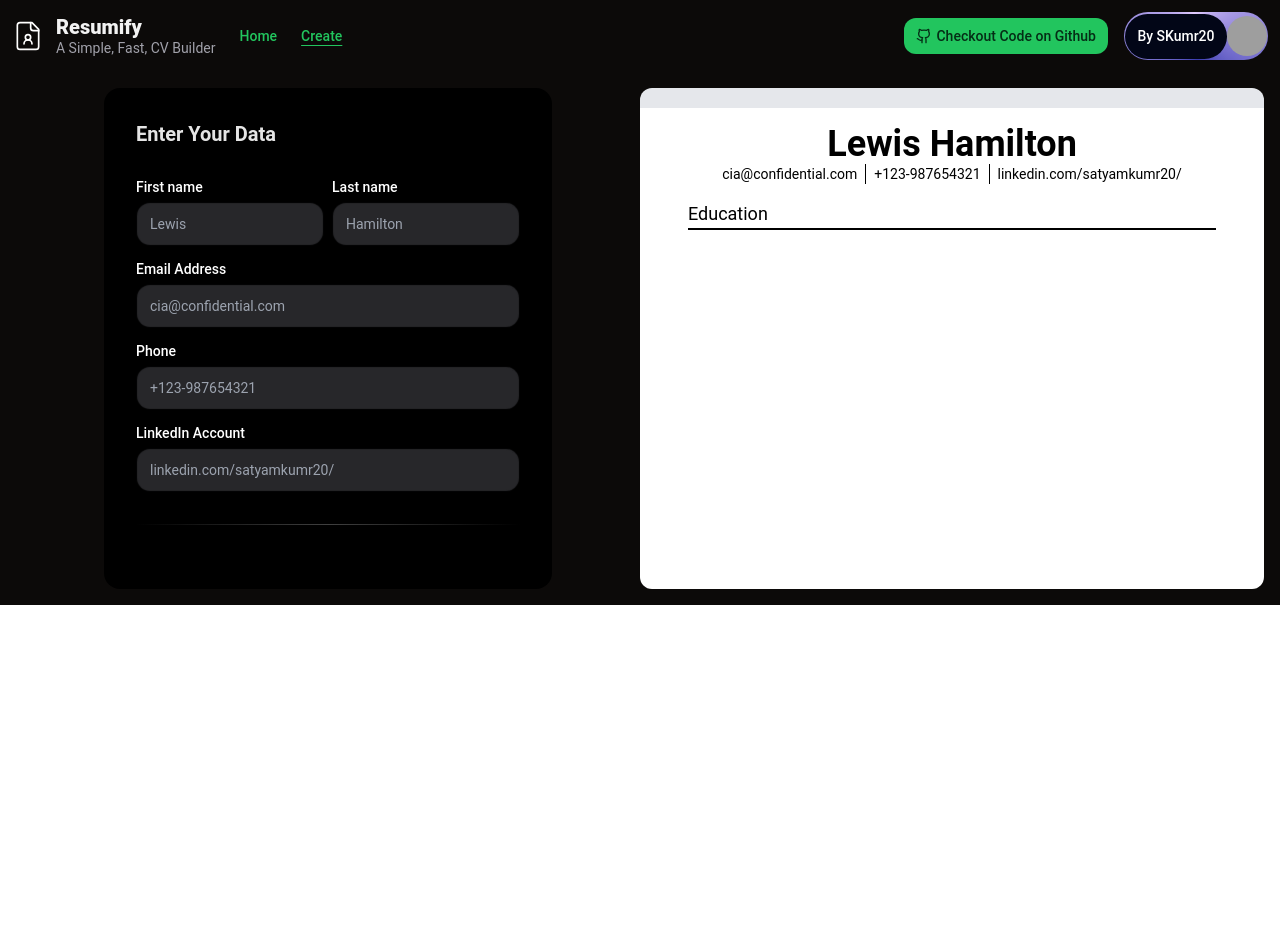
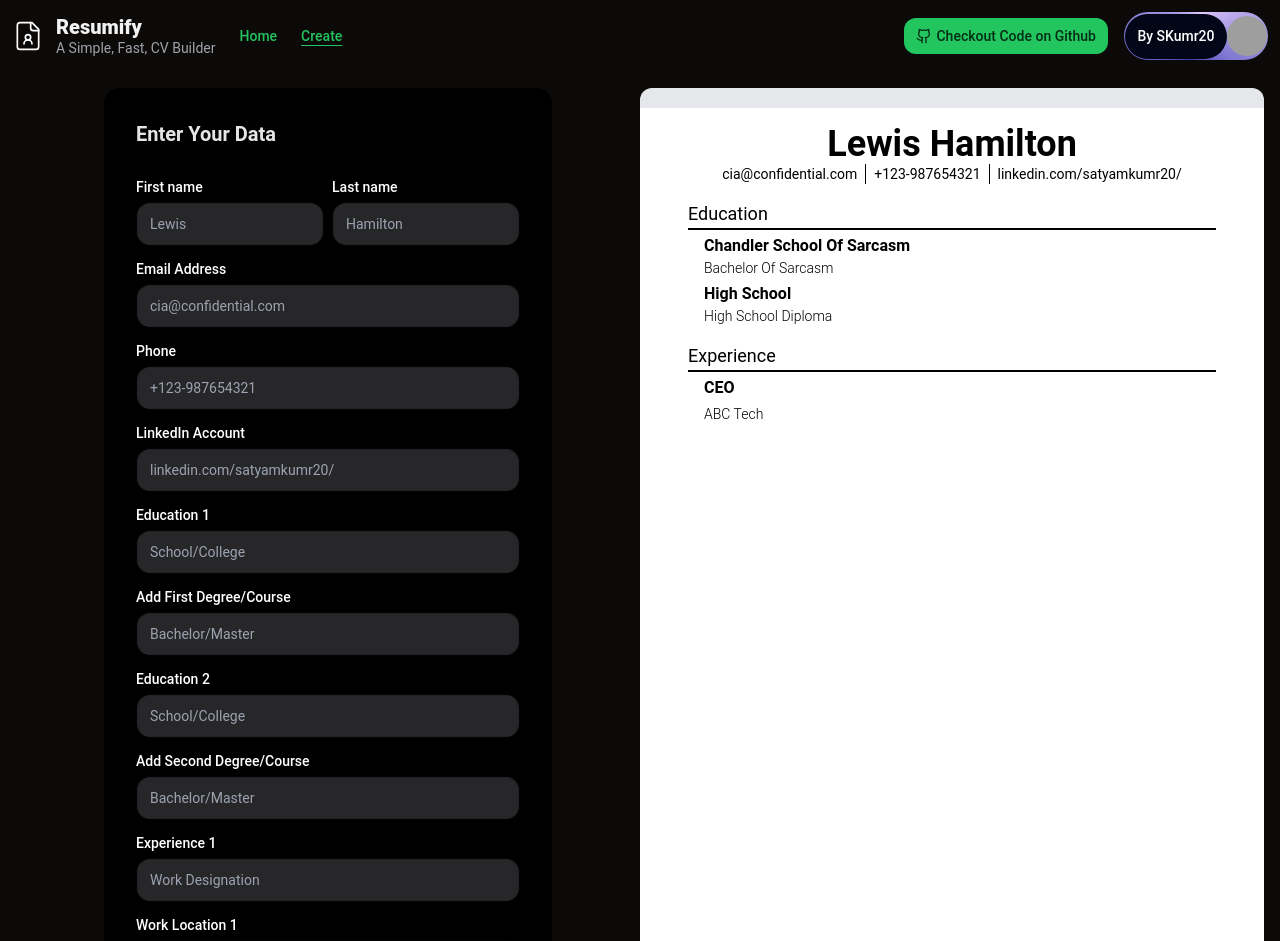
Before and after one commit to SKumr20/resume-builder, a React (Vite) app: page /createResume in a window 1280 px wide. Shown: the top 941 px of the page. Before the commit the page ends 800 px from the top, so only its background shows below. Built offline with nearby package versions, Linux system fonts and the light colour scheme; grey boxes are pictures that could not be loaded.

Commit message:
Add education section Add experience section

```diff
--- a/src/components/ResumePreview.jsx
+++ b/src/components/ResumePreview.jsx
@@ -1,5 +1,6 @@
 
-const ResumePreview = ({ firstname, lastname, email, phone, linkedin}) => {
+const ResumePreview = ({ firstname, lastname, email, phone, linkedin, education1, educationDegree1, education2, educationDegree2, experience1, experiencePlace1}) => {
+
   return (
     <>
         <div className='bg-white h-full flex flex-col border-t-[20px] rounded-xl'>
@@ -16,6 +17,20 @@ const ResumePreview = ({ firstname, lastname, email, phone, linkedin}) => {
             <h2 className="text-lg mx-12 mt-4">Education</h2>
             <hr className="border-[0.5px] mx-12 border-black"/>
 
+            <h2 className="mx-16 mt-1 font-bold">{education1}</h2>
+            <h2 className="mx-16 font-light text-sm">{educationDegree1}</h2>
+
+            <h2 className="mx-16 mt-1 font-bold">{education2}</h2>
+            <h2 className="mx-16 font-light text-sm">{educationDegree2}</h2>
+
+
+            {/* Experience */}
+            <h2 className="text-lg mx-12 mt-4">Experience</h2>
+            <hr className="border-[0.5px] mx-12 border-black"/>
+
+            <h2 className="mx-16 mt-1 font-bold">{experience1}</h2>
+            <h2 className="mx-16 mt-1 font-light text-sm">{experiencePlace1}</h2>
+
         </div>
     </>
   )
--- a/src/components/signup-form-demo.jsx
+++ b/src/components/signup-form-demo.jsx
@@ -4,7 +4,8 @@ import { Label } from "@/components/ui/label";
 import { Input } from "@/components/ui/input";
 import { cn } from "@/lib/utils";
 
-export default function SignupFormDemo({ setFirstname, setLastname, setEmail, setPhone, setLinkedin}) {
+export default function SignupFormDemo({ setFirstname, setLastname, setEmail, setPhone, setLinkedin, setEducation1, setEducationDegree1, setEducation2, setEducationDegree2, setExperience1, setExperiencePlace1}) {
+
   const handleSubmit = (e) => {
     e.preventDefault();
     console.log("Form submitted");
@@ -34,13 +35,46 @@ export default function SignupFormDemo({ setFirstname, setLastname, setEmail, se
           <Input id="email" placeholder="cia@confidential.com" type="email" onChange={(e) => setEmail(e.target.value)}/>
         </LabelInputContainer>
         <LabelInputContainer className="mb-4">
-          <Label htmlFor="email">Phone</Label>
+          <Label htmlFor="phone">Phone</Label>
           <Input id="phone" placeholder="+123-987654321" type="tel" onChange={(e) => setPhone(e.target.value)} />
         </LabelInputContainer>
         <LabelInputContainer className="mb-4">
-          <Label htmlFor="email">LinkedIn Account</Label>
+          <Label htmlFor="linkedin">LinkedIn Account</Label>
           <Input id="linkedin" placeholder="linkedin.com/satyamkumr20/" type="url" onChange={(e) => setLinkedin(e.target.value)} />
         </LabelInputContainer>
+
+        {/* Education section */}
+        <LabelInputContainer className="mb-4">
+          <Label htmlFor="education1">Education 1</Label>
+          <Input id="education1" placeholder="School/College" type="text" onChange={(e) => setEducation1(e.target.value)} />
+        </LabelInputContainer>
+        <LabelInputContainer className="mb-4">
+          <Label htmlFor="educationDegree1">Add First Degree/Course</Label>
+          <Input id="degree1" placeholder="Bachelor/Master" type="text" onChange={(e) => setEducationDegree1(e.target.value)} />
+        </LabelInputContainer>
+
+        <LabelInputContainer className="mb-4">
+          <Label htmlFor="education1">Education 2</Label>
+          <Input id="education2" placeholder="School/College" type="text" onChange={(e) => setEducation2(e.target.value)} />
+        </LabelInputContainer>
+        <LabelInputContainer className="mb-4">
+          <Label htmlFor="educationDegree1">Add Second Degree/Course</Label>
+          <Input id="degree2" placeholder="Bachelor/Master" type="text" onChange={(e) => setEducationDegree2(e.target.value)} />
+        </LabelInputContainer>
+
+
+
+        {/* Experience section */}
+        <LabelInputContainer className="mb-4">
+          <Label htmlFor="experience1">Experience 1</Label>
+          <Input id="experience1" placeholder="Work Designation" type="text" onChange={(e) => setExperience1(e.target.value)} />
+        </LabelInputContainer>
+        <LabelInputContainer className="mb-4">
+          <Label htmlFor="experiencePlace1">Work Location 1</Label>
+          <Input id="experience1" placeholder="Location" type="text" onChange={(e) => setExperiencePlace1(e.target.value)} />
+        </LabelInputContainer>
+
+
         <div
           className="bg-gradient-to-r from-transparent via-neutral-700 to-transparent my-8 h-[1px] w-full" />
       </form>
--- a/src/pages/CreateResume.jsx
+++ b/src/pages/CreateResume.jsx
@@ -8,12 +8,18 @@ const CreateResume = () => {
   const [email, setEmail] = useState("cia@confidential.com");
   const [phone, setPhone] = useState('+123-987654321');
   const [linkedin, setLinkedin] = useState('linkedin.com/satyamkumr20/');
+  const [education1, setEducation1] = useState('Chandler School Of Sarcasm');
+  const [educationDegree1, setEducationDegree1] = useState('Bachelor Of Sarcasm');
+  const [education2, setEducation2] = useState('High School');
+  const [educationDegree2, setEducationDegree2] = useState('High School Diploma');
+  const [experience1, setExperience1] = useState('CEO');
+  const [experiencePlace1, setExperiencePlace1] = useState('ABC Tech');
 
   return (
     <>
       <div className='grid grid-cols-2 p-4 bg-background max-h-full'>
-        <SignupFormDemo setFirstname={setFirstname} setLastname={setLastname} setEmail={setEmail} setPhone={setPhone} setLinkedin={setLinkedin} />
-        <ResumePreview firstname={firstname} lastname={lastname} email={email} phone={phone} linkedin={linkedin} />
+        <SignupFormDemo setFirstname={setFirstname} setLastname={setLastname} setEmail={setEmail} setPhone={setPhone} setLinkedin={setLinkedin} setEducation1={setEducation1} setEducationDegree1={setEducationDegree1} setEducation2={setEducation2} setEducationDegree2={setEducationDegree2} setExperience1={setExperience1} setExperiencePlace1={setExperiencePlace1} />
+        <ResumePreview firstname={firstname} lastname={lastname} email={email} phone={phone} linkedin={linkedin} education1={education1} educationDegree1={educationDegree1} education2={education2} educationDegree2={educationDegree2} experience1={experience1} experiencePlace1={experiencePlace1} />
       </div>
     </>
   )
```
